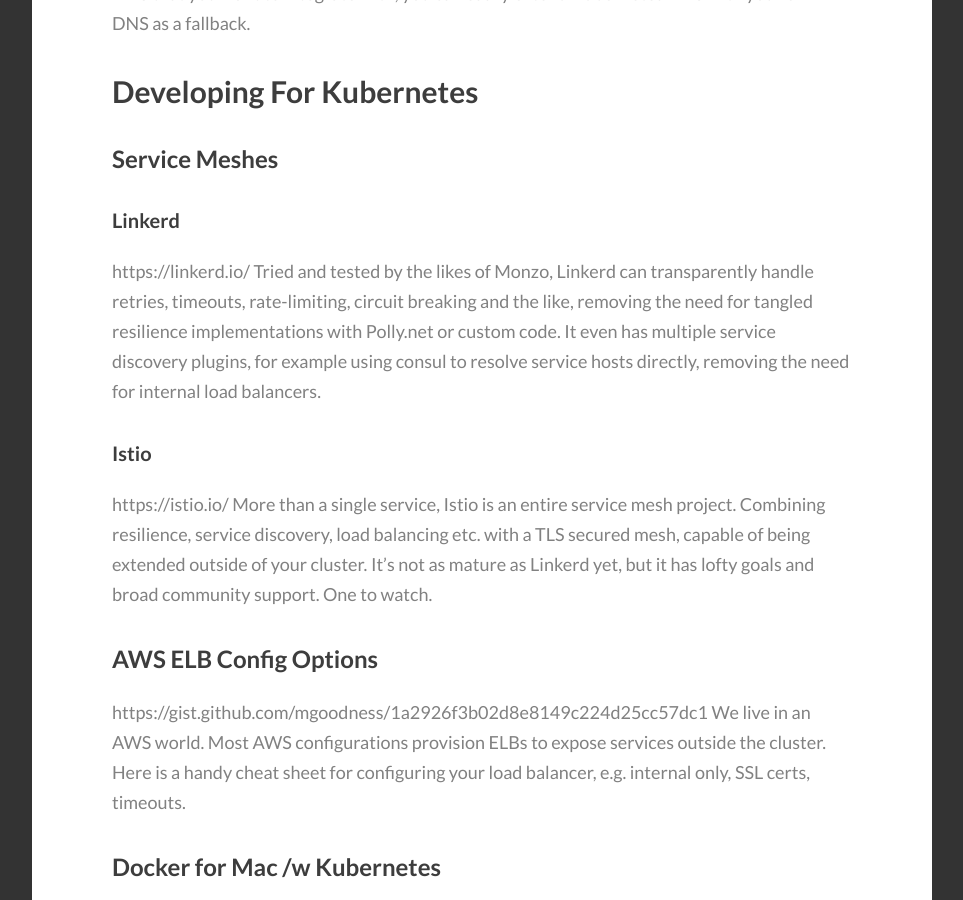
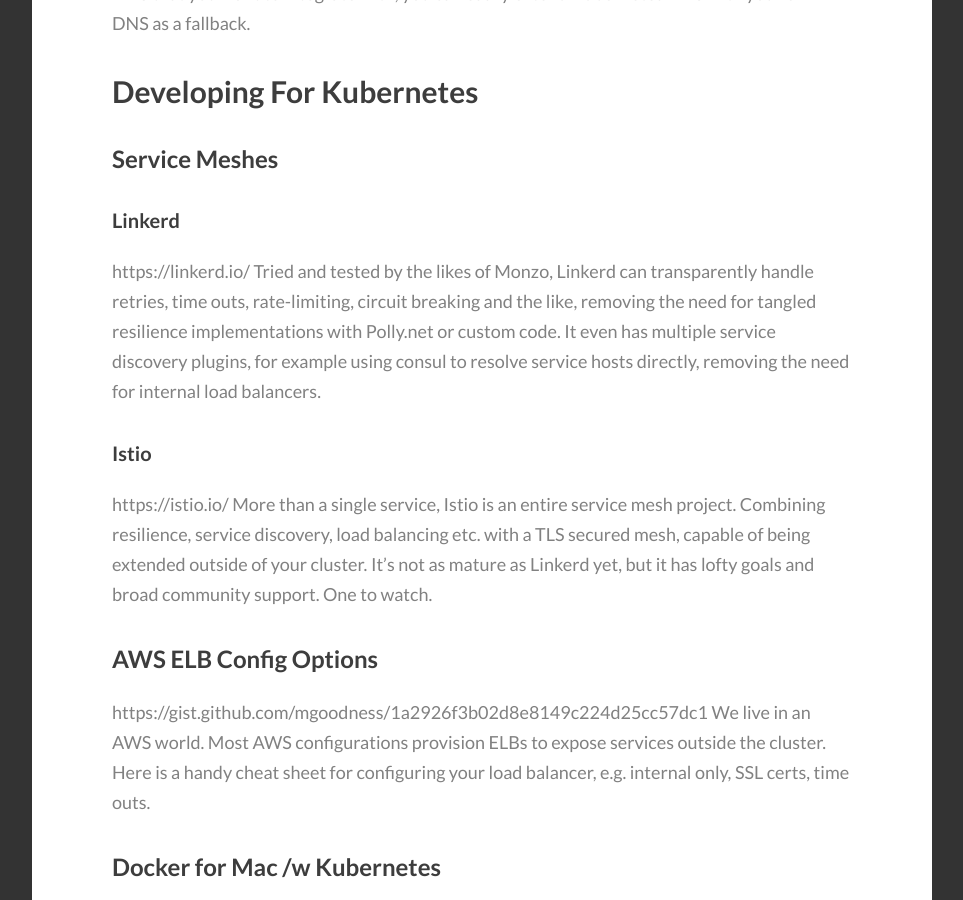
Before and after one commit to uatec/hidef.github.io, a Jekyll site: the page built from _posts/2018-02-02-kubernetes-january-round-up.md, in a window 1280 px wide and 900 px high, scrolled down 1659 px. Shown: the whole window, without its empty margins (8-971 px from the left). Built offline with Jekyll 4.4.1, drawn with Linux system fonts in a browser that asks for light colours; some web fonts are replaced; comment, search, counter and statistics services are not loaded.

Commit message:
fix a few typos

```diff
--- a/_posts/2018-02-02-kubernetes-january-round-up.md
+++ b/_posts/2018-02-02-kubernetes-january-round-up.md
@@ -36,7 +36,7 @@
 
 #### Linkerd
 https://linkerd.io/
-Tried and tested by the likes of Monzo, Linkerd can transparently handle retries, timeouts, rate-limiting, circuit breaking and the like, removing the need for tangled resilience implementations with Polly.net or custom code. It even has multiple service discovery plugins, for example using consul to resolve service hosts directly, removing the need for internal load balancers.
+Tried and tested by the likes of Monzo, Linkerd can transparently handle retries, time outs, rate-limiting, circuit breaking and the like, removing the need for tangled resilience implementations with Polly.net or custom code. It even has multiple service discovery plugins, for example using consul to resolve service hosts directly, removing the need for internal load balancers.
 
 #### Istio
 https://istio.io/
@@ -44,7 +44,7 @@
 
 ### AWS ELB Config Options
 https://gist.github.com/mgoodness/1a2926f3b02d8e8149c224d25cc57dc1
-We live in an AWS world. Most AWS configurations provision ELBs to expose services outside the cluster. Here is a handy cheat sheet for configuring your load balancer, e.g. internal only, SSL certs, timeouts.
+We live in an AWS world. Most AWS configurations provision ELBs to expose services outside the cluster. Here is a handy cheat sheet for configuring your load balancer, e.g. internal only, SSL certs, time outs.
 
 ### Docker for Mac /w Kubernetes
 https://blog.alexellis.io/docker-for-mac-with-kubernetes/
```
